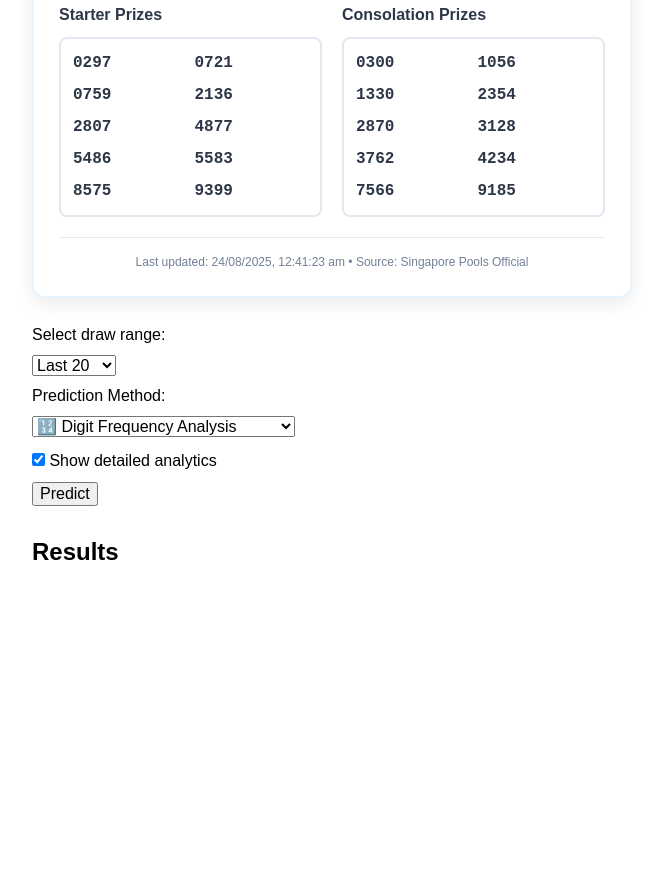
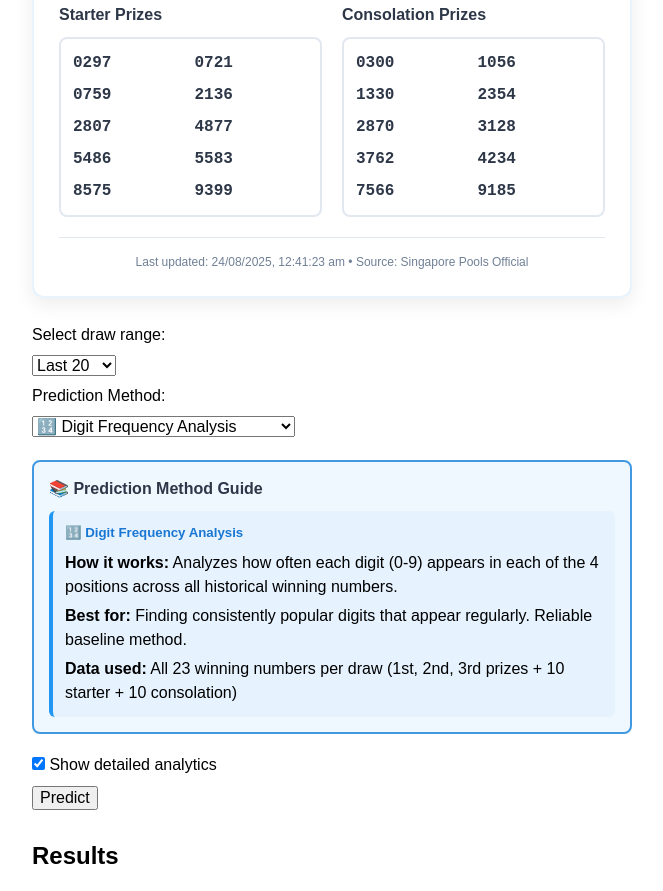
Before and after one commit to Websolution-sg/toto_predictor, a website: page 4d_predictor.html in a window 1280 px wide. Shown: the part 400-1291 px from the top of the page, without its empty margins (308-971 px from the left). Before the commit the page ends 1167 px from the top, so only its background shows below. Drawn offline with nearby package versions, Linux system fonts and the light colour scheme.

Commit message:
feat: Add dynamic method explanations for prediction methods and enhance user guidance

```diff
--- a/4d_predictor.html
+++ b/4d_predictor.html
@@ -249,13 +249,21 @@
 
   <div>
     <label>Prediction Method:</label><br/>
-    <select id="predictionMethod">
+    <select id="predictionMethod" onchange="showMethodExplanation()">
       <option value="frequency">🔢 Digit Frequency Analysis</option>
       <option value="position">🎯 Position-based Analysis</option>
       <option value="pattern">🔍 Advanced Pattern Recognition</option>
       <option value="hybrid">🧠 Hybrid Intelligence Model</option>
       <option value="trend">📈 Trend Analysis</option>
     </select>
+  </div>
+
+  <!-- Method Explanation Section -->
+  <div id="methodExplanation" style="margin: 15px 0; padding: 15px; border: 2px solid #4299e1; border-radius: 8px; background: #f0f8ff;">
+    <h4 style="margin: 0 0 10px 0; color: #2d3748;">📚 Prediction Method Guide</h4>
+    <div id="explanationContent">
+      <!-- Dynamic content will be loaded here by JavaScript -->
+    </div>
   </div>
 
   <label><input type="checkbox" id="showAnalytics" checked/> Show detailed analytics</label><br/>
@@ -272,6 +280,52 @@ let chartInstance = null;
 
 // Enhanced cache-busting with multiple parameters to ensure fresh CSV data
 const cacheBuster = new Date().getTime();
+
+// Function to show method-specific explanations
+function showMethodExplanation() {
+  const method = document.getElementById('predictionMethod').value;
+  const content = document.getElementById('explanationContent');
+
+  const explanations = {
+    'frequency': `
+      <div style="background: #e6f3ff; padding: 12px; border-radius: 6px; border-left: 4px solid #2196F3;">
+        <h5 style="margin: 0 0 8px 0; color: #1976D2;">🔢 Digit Frequency Analysis</h5>
+        <p style="margin: 0;"><strong>How it works:</strong> Analyzes how often each digit (0-9) appears in each of the 4 positions across all historical winning numbers.</p>
+        <p style="margin: 5px 0 0 0;"><strong>Best for:</strong> Finding consistently popular digits that appear regularly. Reliable baseline method.</p>
+        <p style="margin: 5px 0 0 0;"><strong>Data used:</strong> All 23 winning numbers per draw (1st, 2nd, 3rd prizes + 10 starter + 10 consolation)</p>
+      </div>`,
+    'position': `
+      <div style="background: #fff3e0; padding: 12px; border-radius: 6px; border-left: 4px solid #FF9800;">
+        <h5 style="margin: 0 0 8px 0; color: #F57C00;">🎯 Position-based Analysis</h5>
+        <p style="margin: 0;"><strong>How it works:</strong> Studies digit transition patterns between consecutive draws. Analyzes what digit typically follows another digit in each position.</p>
+        <p style="margin: 5px 0 0 0;"><strong>Best for:</strong> Capturing sequential momentum and digit flow patterns. Advanced mathematical approach.</p>
+        <p style="margin: 5px 0 0 0;"><strong>Example:</strong> If position 1 shows "5", history shows it's often followed by "7" or "2"</p>
+      </div>`,
+    'pattern': `
+      <div style="background: #f3e5f5; padding: 12px; border-radius: 6px; border-left: 4px solid #9C27B0;">
+        <h5 style="margin: 0 0 8px 0; color: #7B1FA2;">🔍 Advanced Pattern Recognition</h5>
+        <p style="margin: 0;"><strong>How it works:</strong> Identifies complex mathematical patterns: sequential (1234), mirror (1221), repeated digits (1122), and sum-based relationships.</p>
+        <p style="margin: 5px 0 0 0;"><strong>Best for:</strong> Finding structured, special patterns that occur in winning numbers. Unique approach.</p>
+        <p style="margin: 5px 0 0 0;"><strong>Patterns detected:</strong> Ascending/descending sequences, symmetrical numbers, digit repetitions</p>
+      </div>`,
+    'hybrid': `
+      <div style="background: #e8f5e8; padding: 12px; border-radius: 6px; border-left: 4px solid #4CAF50;">
+        <h5 style="margin: 0 0 8px 0; color: #388E3C;">🧠 Hybrid Intelligence Model ⭐ RECOMMENDED</h5>
+        <p style="margin: 0;"><strong>How it works:</strong> Combines all three methods with intelligent weighting: 40% Frequency + 30% Position + 30% Pattern analysis.</p>
+        <p style="margin: 5px 0 0 0;"><strong>Best for:</strong> Maximum accuracy through multi-method consensus. Uses the strengths of all approaches.</p>
+        <p style="margin: 5px 0 0 0;"><strong>Advantage:</strong> Reduces individual method weaknesses while amplifying collective intelligence</p>
+      </div>`,
+    'trend': `
+      <div style="background: #fce4ec; padding: 12px; border-radius: 6px; border-left: 4px solid #E91E63;">
+        <h5 style="margin: 0 0 8px 0; color: #C2185B;">📈 Trend Analysis</h5>
+        <p style="margin: 0;"><strong>How it works:</strong> Focuses on recent momentum in the last 5-10 draws. Identifies hot/cold digits and current trends.</p>
+        <p style="margin: 5px 0 0 0;"><strong>Best for:</strong> Catching immediate hot streaks and current digit popularity cycles.</p>
+        <p style="margin: 5px 0 0 0;"><strong>Strategy:</strong> Recent hot digits, ascending/descending patterns, sum progression analysis</p>
+      </div>`
+  };
+
+  content.innerHTML = explanations[method] || explanations['frequency'];
+}
 const randomId = Math.random().toString(36).substring(7);
 const csvUrl = `4dResult.csv?v=${cacheBuster}&r=${randomId}&nocache=${Date.now()}`;
 
@@ -344,6 +398,7 @@ fetch(csvUrl, {
 // Initialize the application
 function init() {
   // Application initialized
+  showMethodExplanation(); // Initialize with default method explanation
 }
 
 function predict4D() {
@@ -578,7 +633,9 @@ function runHybridAnalysis() {
   ]);
 
   displayPredictions(hybridPredictions, 'Hybrid Intelligence Model');
-  displayHybridAnalytics(hybridPredictions);
+  if (document.getElementById('showAnalytics').checked) {
+    displayHybridAnalytics(hybridPredictions);
+  }
 }
 
 // Trend Analysis - Analyzes recent trends
@@ -598,7 +655,9 @@ function runTrendAnalysis() {
 
   const trendPredictions = analyzeTrends(allNumbers, draws);
   displayPredictions(trendPredictions, 'Trend Analysis');
-  displayTrendAnalytics(allNumbers.slice(0, 10));
+  if (document.getElementById('showAnalytics').checked) {
+    displayTrendAnalytics(allNumbers.slice(0, 10));
+  }
 }
 
 // Supporting functions for Hybrid and Trend Analysis
```
